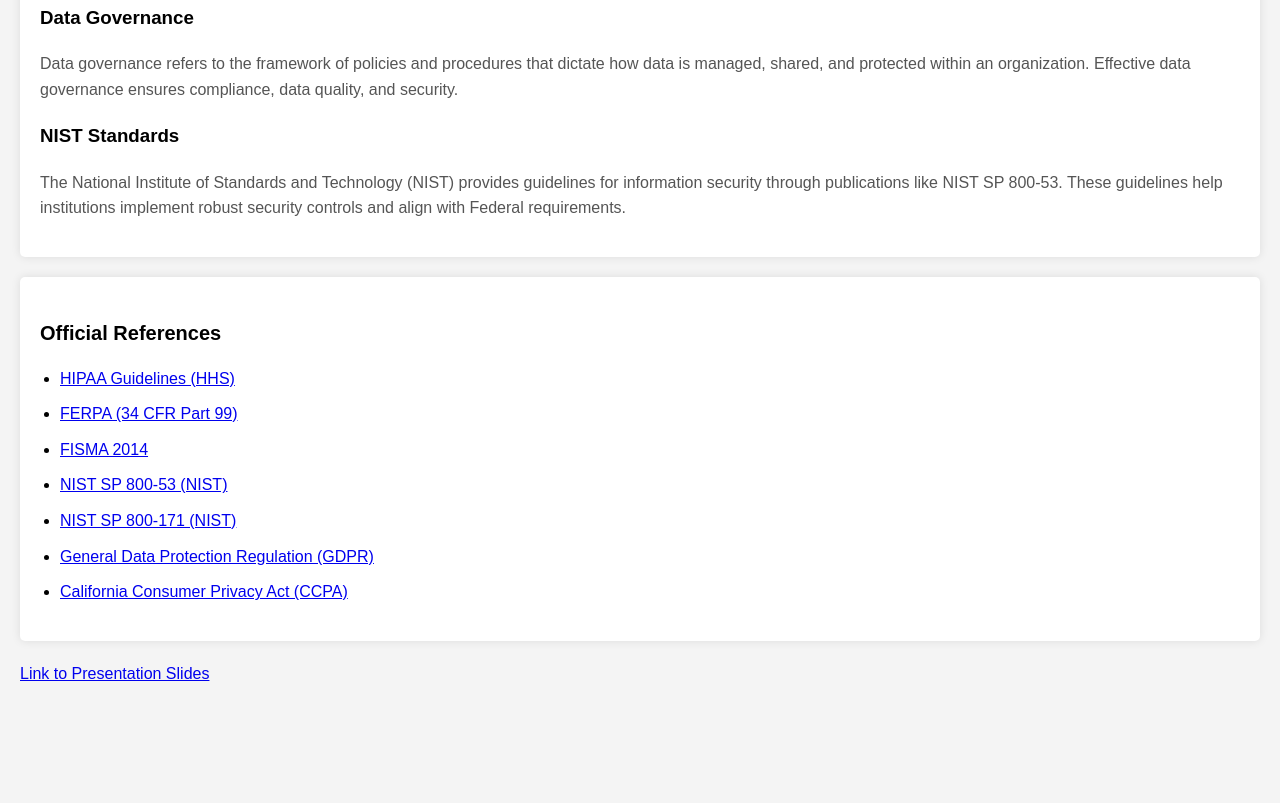
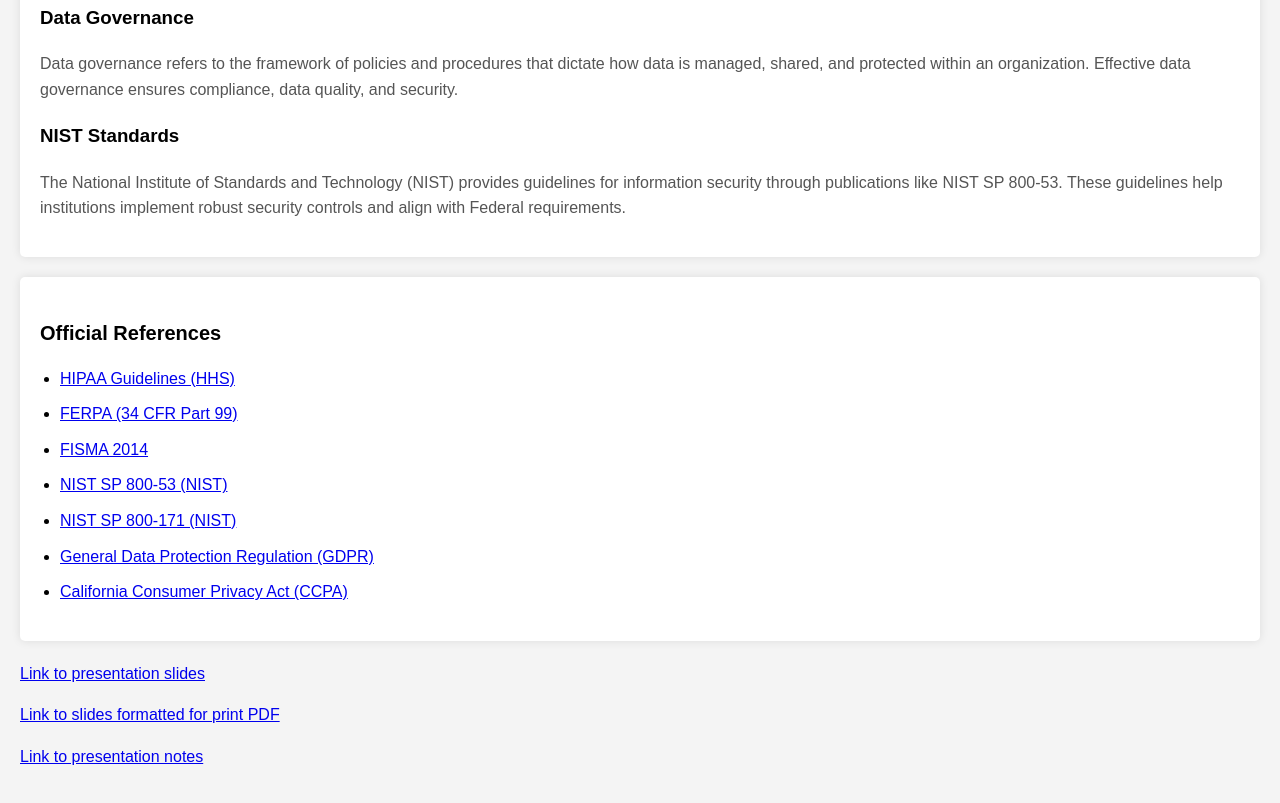
Before and after one commit to jdmar3/20241118-ncraa, a website: page handout.html in a window 1280 px wide. Shown: the part 2178-2981 px from the top of the page. Before the commit the page ends 2900 px from the top, so only its background shows below. Drawn offline with Linux system fonts and the light colour scheme.

Commit message:
Update handout.html

```diff
--- a/handout.html
+++ b/handout.html
@@ -160,7 +160,9 @@
     </div>
 
     <div>
-        <p><a href="index.html">Link to Presentation Slides</a></p>
+        <p><a href="index.html">Link to presentation slides</a></p>
+        <p><a href="index.html?print-pdf">Link to slides formatted for print PDF</a></p>
+        <p><a href="notes.html">Link to presentation notes</a></p>
     </div>
 </body>
 </html>
```
